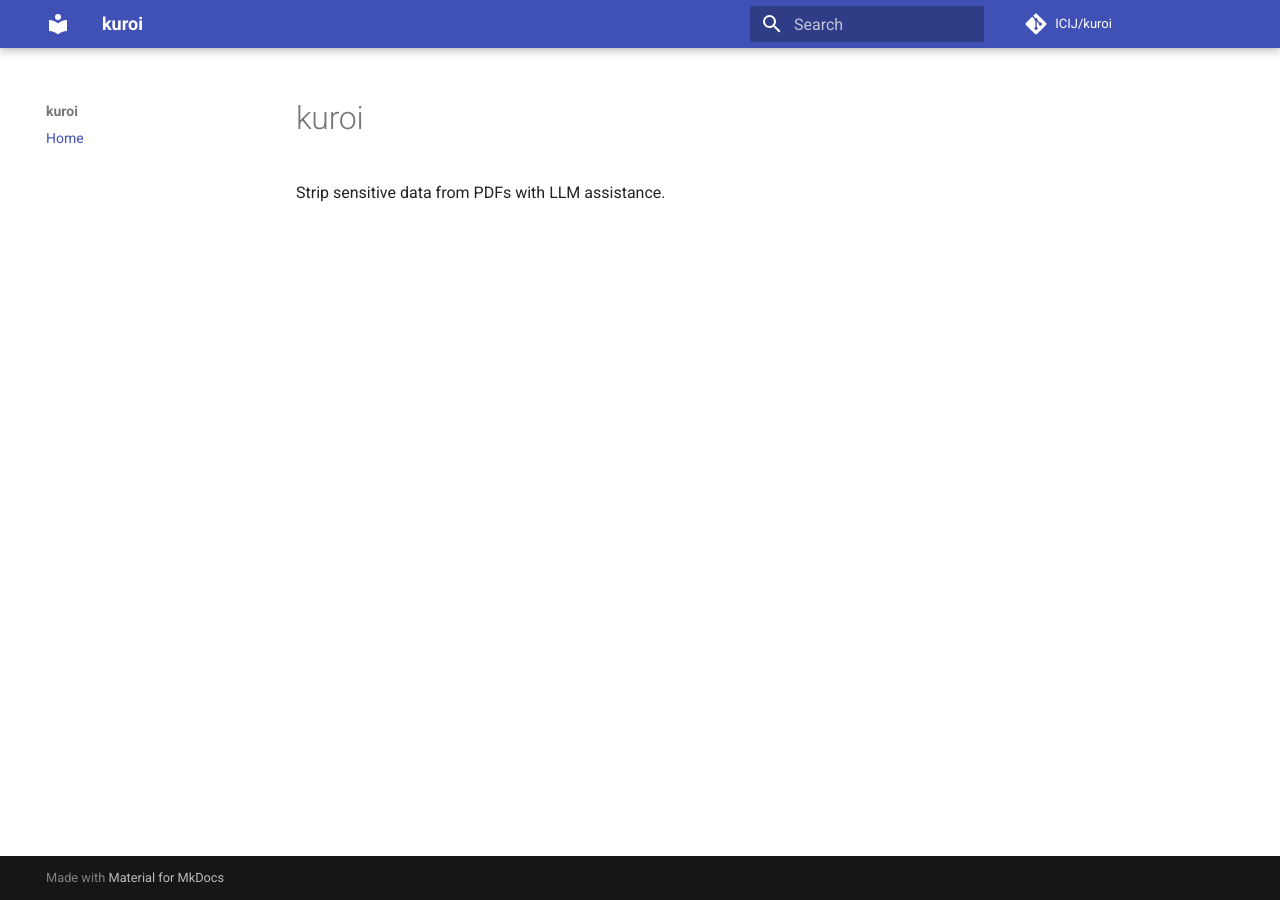
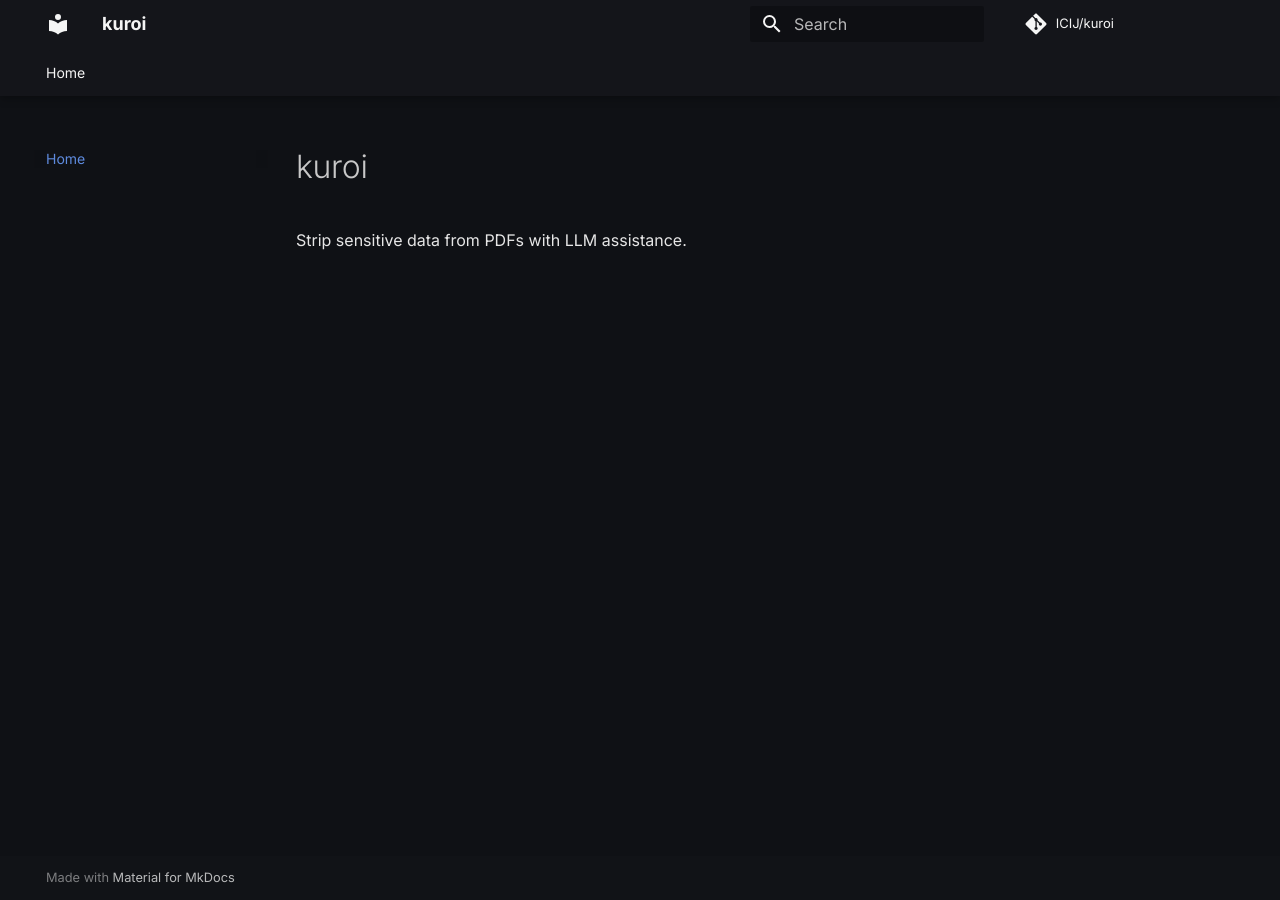
Before and after one commit to ICIJ/kuroi, an MkDocs documentation site: the page built from docs/index.md, in a window 1280 px wide. Built offline with MkDocs 1.6.1 and Material for MkDocs 9.7.7, drawn with Linux system fonts in a browser that asks for light colours; comment, search, counter and statistics services are not loaded.

Commit message:
docs: apply dark slate theme with icij red accent

```diff
--- /dev/null
+++ b/docs/stylesheets/extra.css
@@ -0,0 +1,29 @@
+/* kuroi — dark slate overrides + ICIJ red accent */
+
+[data-md-color-scheme="slate"] {
+  --md-default-bg-color: #0f1115;
+  --md-default-fg-color: #e6e6e6;
+  --md-default-fg-color--light: #c8c8c8;
+  --md-default-fg-color--lighter: #9a9a9a;
+
+  --md-primary-fg-color: #07080a;
+  --md-primary-bg-color: #f5f5f5;
+
+  --md-accent-fg-color: #d62828;
+  --md-accent-fg-color--transparent: rgba(214, 40, 40, 0.10);
+
+  --md-typeset-a-color: #ff5a5a;
+
+  --md-code-bg-color: #15171c;
+  --md-code-fg-color: #e6e6e6;
+}
+
+/* Lift fenced code blocks off the page background without a border. */
+.md-typeset pre > code {
+  background-color: var(--md-code-bg-color);
+}
+
+/* Subtle accent underline on links instead of the default Material highlight. */
+.md-typeset a:hover {
+  color: var(--md-accent-fg-color);
+}
--- a/mkdocs.yml
+++ b/mkdocs.yml
@@ -12,6 +12,29 @@ exclude_docs: |
 theme:
   name: material
   language: en
+  palette:
+    scheme: slate
+    primary: black
+    accent: red
+  font:
+    text: Inter
+    code: JetBrains Mono
+  features:
+    - navigation.tabs
+    - navigation.tabs.sticky
+    - navigation.sections
+    - navigation.indexes
+    - navigation.top
+    - navigation.footer
+    - toc.follow
+    - search.suggest
+    - search.highlight
+    - content.code.copy
+    - content.code.annotate
+    - content.tabs.link
+
+extra_css:
+  - stylesheets/extra.css
 
 nav:
   - Home: index.md
```
